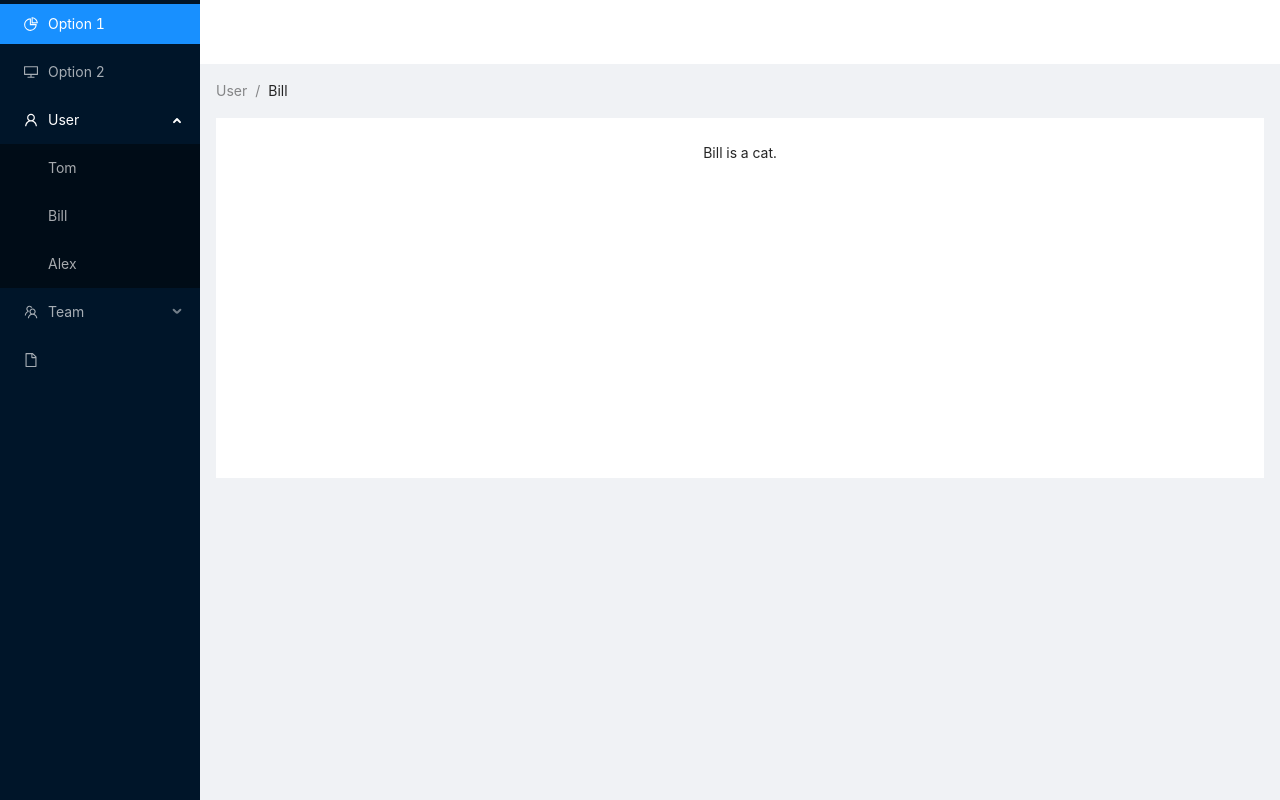
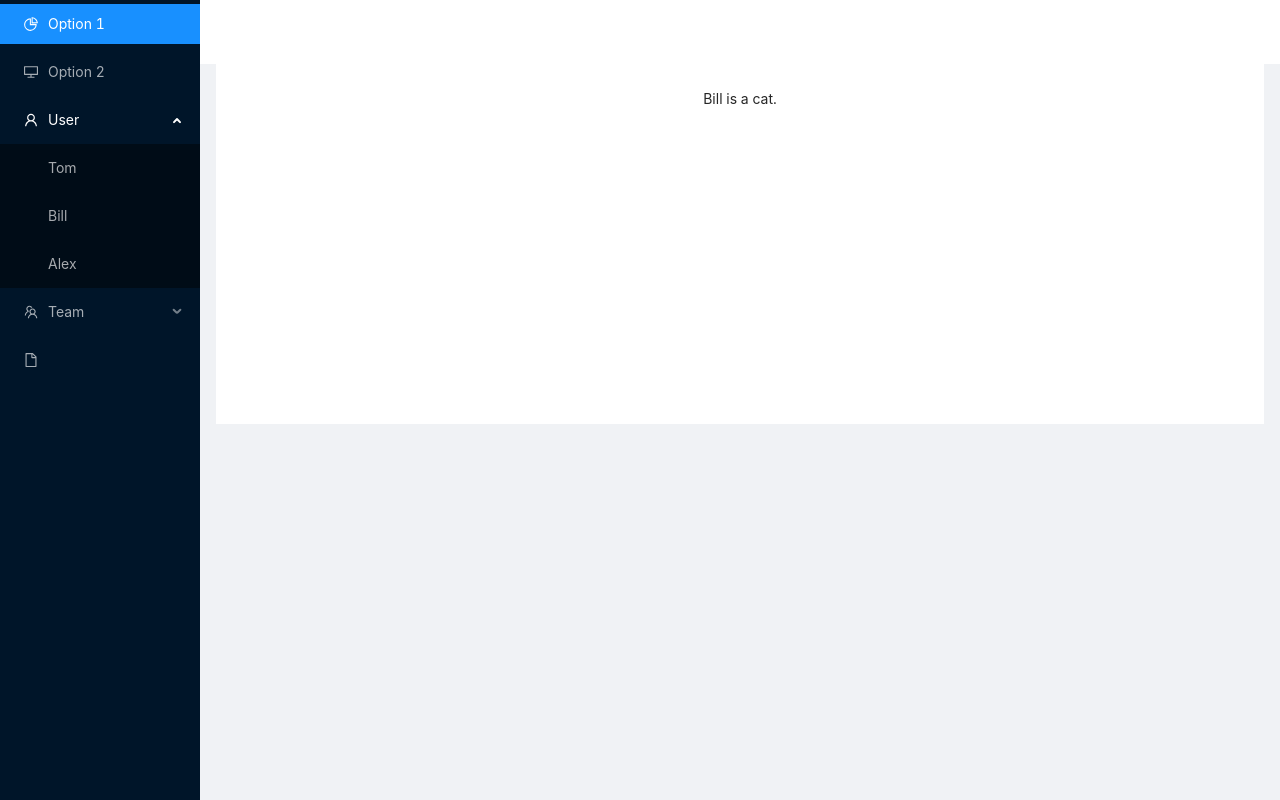
Before and after one commit to WildCodeSchool/healthymood-back, a React (Create React App) app: page / in a window 1280 px wide. Both pictures are taken after a click on the element "User". Built offline with nearby package versions, Linux system fonts and the light colour scheme; the HTML template or start-up script is replaced by a standard one.

Commit message:
#3 wip layout cutting

```diff
--- a/src/App.js
+++ b/src/App.js
@@ -1,11 +1,26 @@
-import React from 'react';
-import Menu from './components/Menu';
-import './Styles/App.css';
+import React from "react";
+import { Layout } from "antd";
+import SideBar from "./components/SideBar";
+import TopBar from "./components/TopBar";
+import "./Styles/App.css";
+const { Content } = Layout;
 
-function App () {
+function App() {
   return (
     <div className='App'>
-      <Menu />
+      <Layout style={{ minHeight: "100vh" }}>
+        <SideBar />
+        <Layout className='site-layout'>
+          <TopBar />
+          <Content style={{ margin: "0 16px" }}>
+            <div
+              className='site-layout-background'
+              style={{ padding: 24, minHeight: 360 }}>
+              Bill is a cat.
+            </div>
+          </Content>
+        </Layout>
+      </Layout>
     </div>
   );
 }
--- a/src/components/Menu.js
+++ /dev/null
@@ -1,55 +0,0 @@
-import React, { useState } from 'react';
-import { Layout, Menu, Breadcrumb } from 'antd';
-import {
-  DesktopOutlined,
-  PieChartOutlined,
-  FileOutlined,
-  TeamOutlined,
-  UserOutlined
-} from '@ant-design/icons';
-
-const { Header, Content, Sider } = Layout;
-const { SubMenu } = Menu;
-
-const SideBar = () => {
-  const [isCollapsed, setIsCollapsed] = useState(false);
-  return (
-    <Layout style={{ minHeight: '100vh' }}>
-      <Sider onClick={() => setIsCollapsed(!isCollapsed)}>
-        <div className='logo' />
-        <Menu theme='dark' defaultSelectedKeys={['1']} mode='inline'>
-          <Menu.Item key='1' icon={<PieChartOutlined />}>
-            Option 1
-          </Menu.Item>
-          <Menu.Item key='2' icon={<DesktopOutlined />}>
-            Option 2
-          </Menu.Item>
-          <SubMenu key='sub1' icon={<UserOutlined />} title='User'>
-            <Menu.Item key='3'>Tom</Menu.Item>
-            <Menu.Item key='4'>Bill</Menu.Item>
-            <Menu.Item key='5'>Alex</Menu.Item>
-          </SubMenu>
-          <SubMenu key='sub2' icon={<TeamOutlined />} title='Team'>
-            <Menu.Item key='6'>Team 1</Menu.Item>
-            <Menu.Item key='8'>Team 2</Menu.Item>
-          </SubMenu>
-          <Menu.Item key='9' icon={<FileOutlined />} />
-        </Menu>
-      </Sider>
-      <Layout className='site-layout'>
-        <Header className='site-layout-background' style={{ padding: 0 }} />
-        <Content style={{ margin: '0 16px' }}>
-          <Breadcrumb style={{ margin: '16px 0' }}>
-            <Breadcrumb.Item>User</Breadcrumb.Item>
-            <Breadcrumb.Item>Bill</Breadcrumb.Item>
-          </Breadcrumb>
-          <div className='site-layout-background' style={{ padding: 24, minHeight: 360 }}>
-            Bill is a cat.
-          </div>
-        </Content>
-      </Layout>
-    </Layout>
-  );
-};
-
-export default SideBar;
--- /dev/null
+++ b/src/components/SideBar.js
@@ -0,0 +1,41 @@
+import React, { useState } from "react";
+import { Layout, Menu } from "antd";
+import {
+  DesktopOutlined,
+  PieChartOutlined,
+  FileOutlined,
+  TeamOutlined,
+  UserOutlined,
+} from "@ant-design/icons";
+
+const { Sider } = Layout;
+const { SubMenu } = Menu;
+
+const SideBar = () => {
+  const [isCollapsed, setIsCollapsed] = useState(false);
+  return (
+    <Sider onClick={() => setIsCollapsed(!isCollapsed)}>
+      <div className='logo' />
+      <Menu theme='dark' defaultSelectedKeys={["1"]} mode='inline'>
+        <Menu.Item key='1' icon={<PieChartOutlined />}>
+          Option 1
+        </Menu.Item>
+        <Menu.Item key='2' icon={<DesktopOutlined />}>
+          Option 2
+        </Menu.Item>
+        <SubMenu key='sub1' icon={<UserOutlined />} title='User'>
+          <Menu.Item key='3'>Tom</Menu.Item>
+          <Menu.Item key='4'>Bill</Menu.Item>
+          <Menu.Item key='5'>Alex</Menu.Item>
+        </SubMenu>
+        <SubMenu key='sub2' icon={<TeamOutlined />} title='Team'>
+          <Menu.Item key='6'>Team 1</Menu.Item>
+          <Menu.Item key='8'>Team 2</Menu.Item>
+        </SubMenu>
+        <Menu.Item key='9' icon={<FileOutlined />} />
+      </Menu>
+    </Sider>
+  );
+};
+
+export default SideBar;
--- /dev/null
+++ b/src/components/TopBar.js
@@ -0,0 +1,14 @@
+import React from "react";
+import { Layout } from "antd";
+
+const { Header, Breadcrumb } = Layout;
+
+const TopBar = () => {
+  return (
+    <>
+      <Header className='site-layout-background' style={{ padding: 0 }} />
+    </>
+  );
+};
+
+export default TopBar;
```
